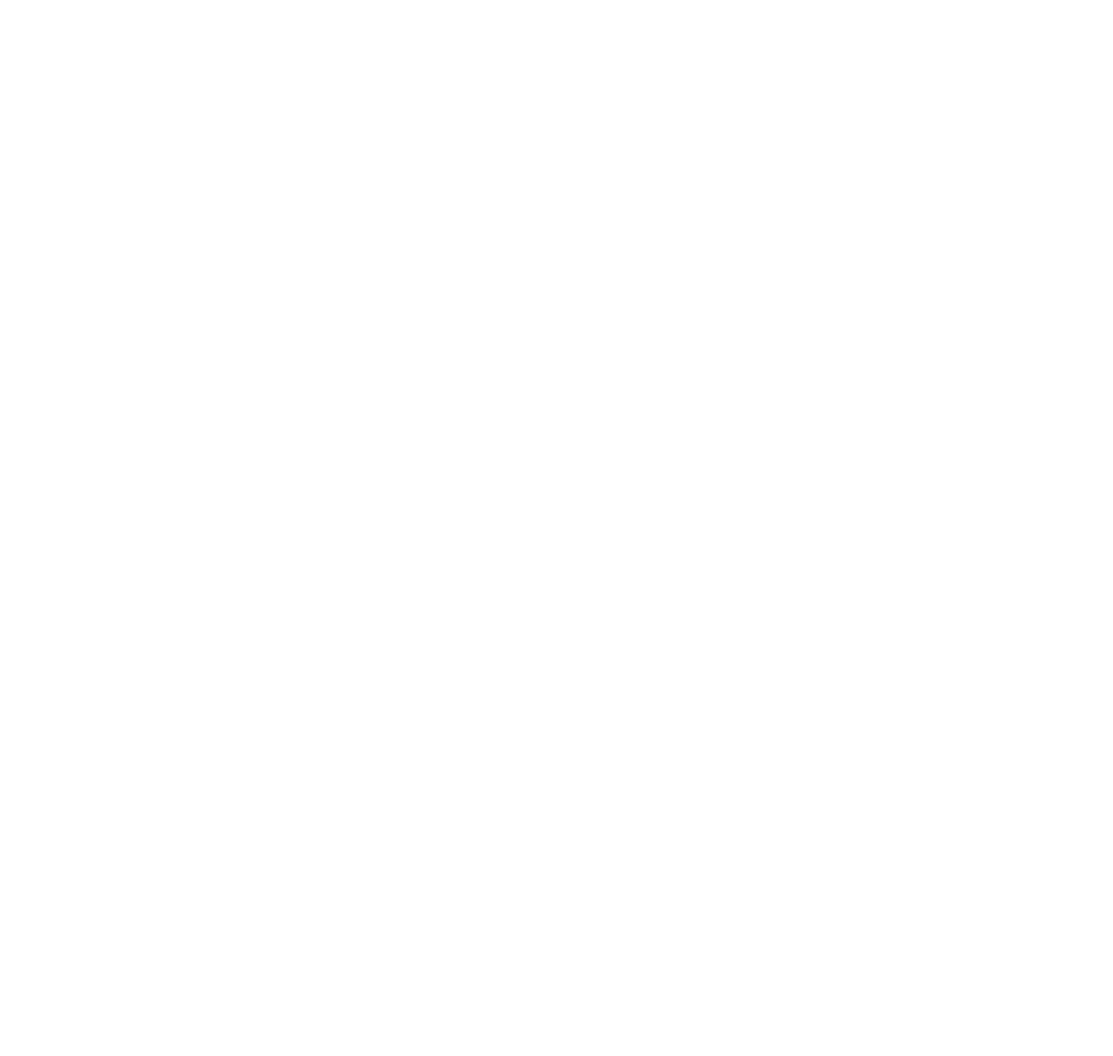
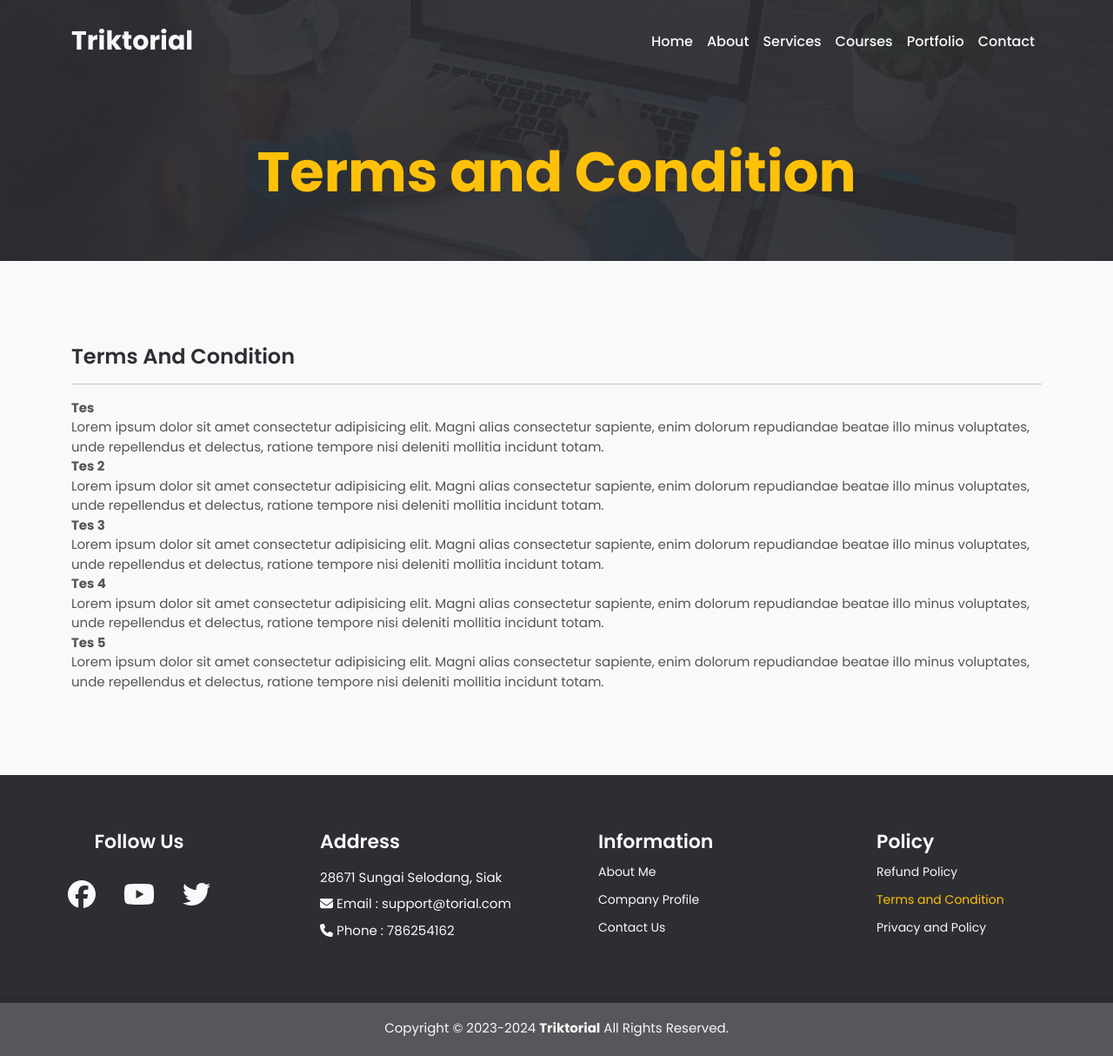
Before and after one commit to fahrilhadi/triktorial, a React (Create React App) app: page /terms in a window 1280 px wide. Before the commit this address had no page. Shown: the whole page at 87% size. Before the commit the page ends 800 px from the top, so only its background shows below. Built offline with nearby package versions, Linux system fonts and the light colour scheme.

Commit message:
add TermsConditionPage

```diff
--- a/src/components/FooterComponent/FooterComponent.jsx
+++ b/src/components/FooterComponent/FooterComponent.jsx
@@ -48,7 +48,7 @@ class FooterComponent extends Component {
                             <NavLink className="footerLink" style={({isActive})=>{return {color: isActive? '#ffc107':''}}} to="/refund" end>Refund Policy</NavLink>
                         </div>
                         <div className="pb-2">
-                            <a className="footerLink" href="#">Terms and Condition</a>
+                            <NavLink className="footerLink" style={({isActive})=>{return {color: isActive? '#ffc107':''}}} to="/terms" end>Terms and Condition</NavLink>
                         </div>
                         <a className="footerLink" href="#">Privacy and Policy</a>
                     </Col>
--- /dev/null
+++ b/src/pages/TermsConditionPage/TermsConditionPage.jsx
@@ -0,0 +1,20 @@
+import React, { Component, Fragment } from 'react'
+import NavbarComponent from '../../components/NavbarComponent/NavbarComponent'
+import TopPageComponent from '../../components/TopPageComponent/TopPageComponent'
+import TermsConditionComponent from '../../components/TermsConditionComponent/TermsConditionComponent'
+import FooterComponent from '../../components/FooterComponent/FooterComponent'
+
+class TermsConditionPage extends Component {
+  render() {
+    return (
+        <Fragment>
+            <NavbarComponent title="Terms and Condition | Triktorial" />
+            <TopPageComponent pagetitle="Terms and Condition" />
+            <TermsConditionComponent />
+            <FooterComponent />
+        </Fragment>
+    )
+  }
+}
+
+export default TermsConditionPage
--- a/src/router/AppRouter.jsx
+++ b/src/router/AppRouter.jsx
@@ -7,6 +7,7 @@ import CoursesPage from '../pages/CoursesPage/CoursesPage'
 import PortfolioPage from '../pages/PortfolioPage/PortfolioPage'
 import ContactPage from '../pages/ContactPage/ContactPage'
 import RefundPolicyPage from '../pages/RefundPolicyPage/RefundPolicyPage'
+import TermsConditionPage from '../pages/TermsConditionPage/TermsConditionPage'
 
 class AppRouter extends Component {
   render() {
@@ -20,6 +21,7 @@ class AppRouter extends Component {
                 <Route path='/portfolio' element={<PortfolioPage />} />
                 <Route path='/contact' element={<ContactPage />} />
                 <Route path='/refund' element={<RefundPolicyPage />} />
+                <Route path='/terms' element={<TermsConditionPage />} />
             </Routes>
         </Fragment>
     )
```
